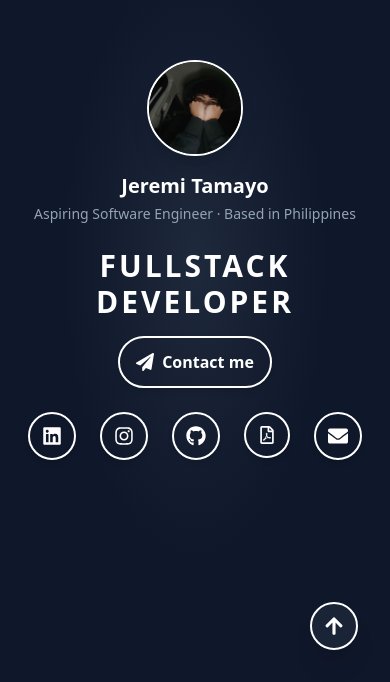
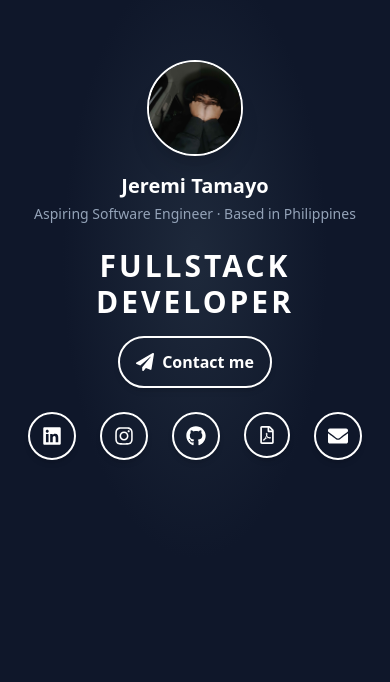
Before and after one commit to JATnpc/jeremi-portfolio, a React (Vite) app: page / in a window 390 px wide. Shown: the part 162-844 px from the top of the page. Built offline with nearby package versions, Linux system fonts and the light colour scheme.

Commit message:
Hide scroll-to-top button on mobile devices

```diff
--- a/src/components/HomePage.jsx
+++ b/src/components/HomePage.jsx
@@ -27,7 +27,7 @@
       {/* Minimal Floating Scroll-to-Top Button */}
       <button
         onClick={scrollToHero}
-        className="fixed bottom-20 right-8 md:bottom-10 md:right-10 z-50 w-12 h-12 flex items-center justify-center rounded-full bg-[#1e293b]/80 backdrop-blur-md border-2 border-white text-white shadow-xl transition-all duration-200 hover:bg-[#334155]/90 hover:scale-105 focus:outline-none"
+        className="hidden md:flex fixed bottom-20 right-8 md:bottom-10 md:right-10 z-50 w-12 h-12 items-center justify-center rounded-full bg-[#1e293b]/80 backdrop-blur-md border-2 border-white text-white shadow-xl transition-all duration-200 hover:bg-[#334155]/90 hover:scale-105 focus:outline-none"
         aria-label="Scroll to top"
         tabIndex={0}
         onKeyDown={e => { if (e.key === 'Enter' || e.key === ' ') { scrollToHero(); } }}
```
